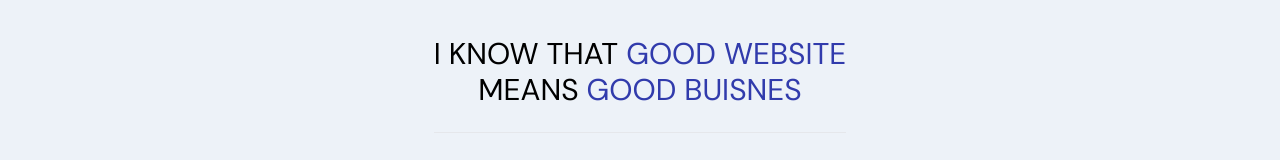
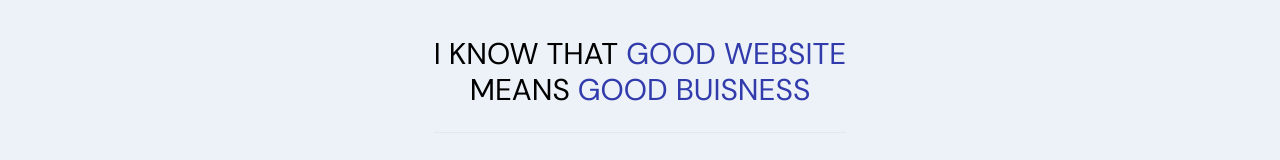
Before and after one commit to sbaamoha/portfolio, a Next.js app: page / in a window 1280 px wide. Shown: the part 548-708 px from the top of the page. Built offline with nearby package versions, Linux system fonts and the light colour scheme; no server answers.

Commit message:
Update Header.tsx
Spelling edit : business

```diff
--- a/components/Header.tsx
+++ b/components/Header.tsx
@@ -38,7 +38,7 @@ const Header: React.FC = () => {
           <h2 className='text-xl lg:text-3xl'>i&apos;m front end developer <br/> <span className='text-xl'>using reactjs</span></h2>
         </div>
         <div className='uppercase text-3xl text-center border-b py-6 dark:border-gray-700'>
-          <h3>i know that<span className='uppercase text-secondary-color'> good website</span> <br/>means<span className='uppercase text-secondary-color'> good buisnes</span></h3>
+          <h3>i know that<span className='uppercase text-secondary-color'> good website</span> <br/>means<span className='uppercase text-secondary-color'> good buisness</span></h3>
         </div>
 
     </div>
```
